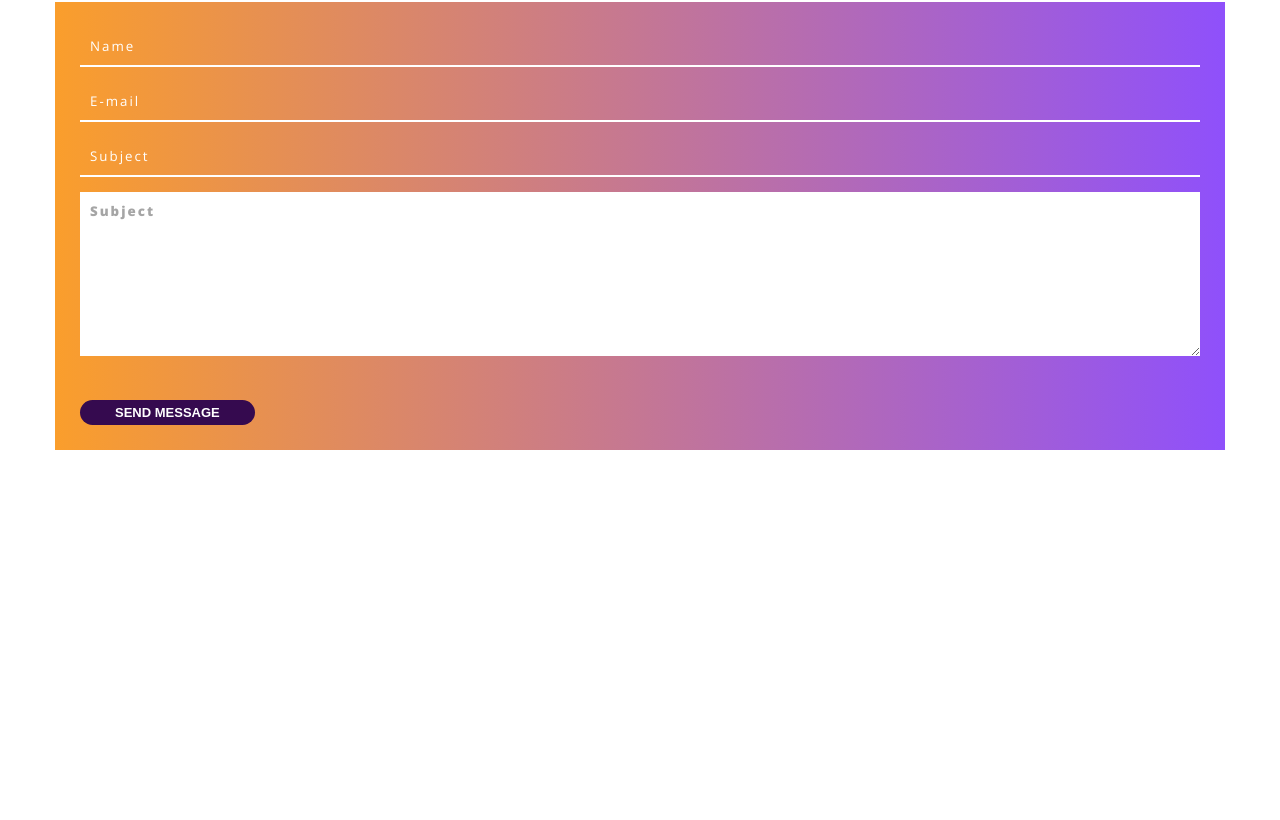
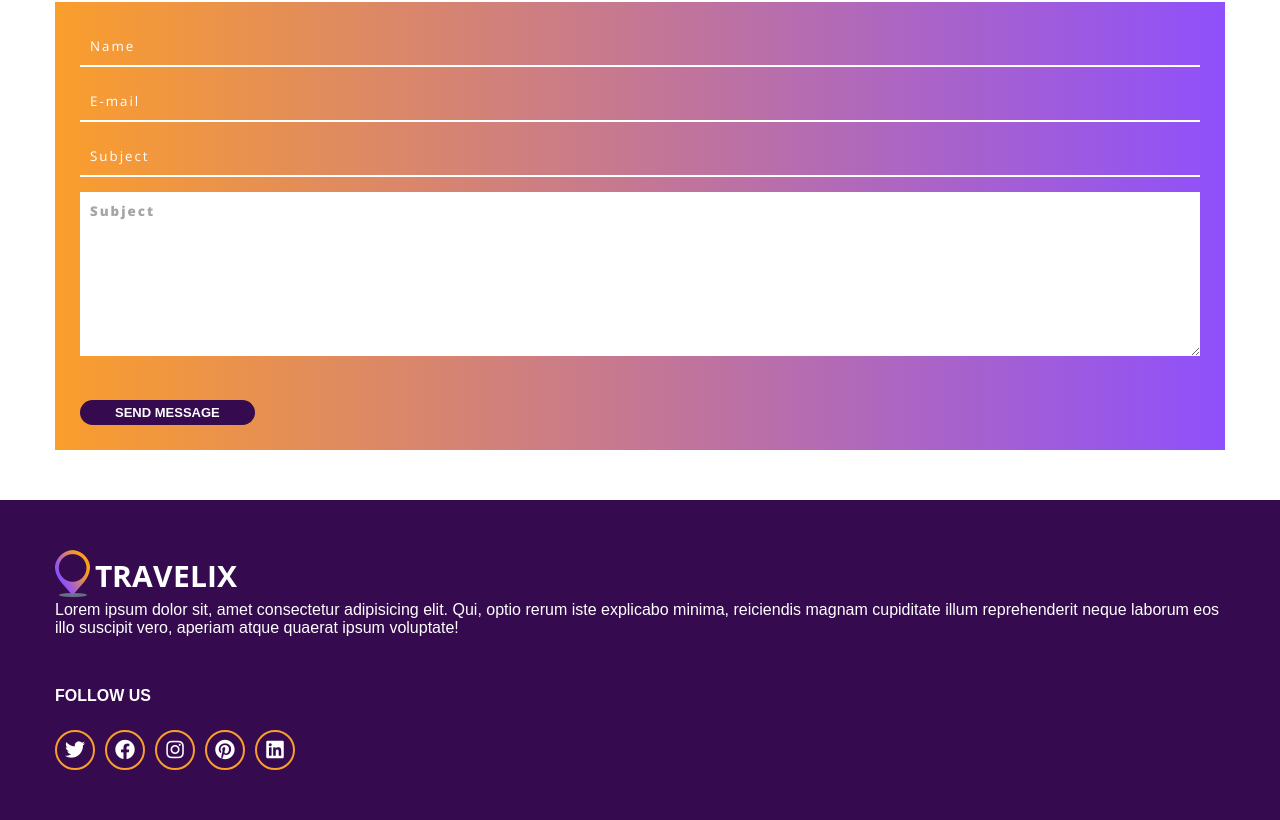
Before and after one commit to standlyfaustina/hotelwebsiteresponsive-, a plain HTML site: page index.html in a window 1280 px wide. Shown: the part 3367-4187 px from the top of the page. Before the commit the page ends 3867 px from the top, so only its background shows below. Drawn offline with nearby package versions, Linux system fonts and the light colour scheme.

Commit message:
footer and scroll/header

```diff
--- a/index.html
+++ b/index.html
@@ -271,6 +271,29 @@
               </div>
           </div>
       </section>
+      <!-- Footer section -->
+      <footer class="footer">
+          <div class="container">
+              <div class="footer-content">
+                  <div class="footer-content-brand">
+                      <a href="" class="logo"><img src="images/logo.png" alt="" class="logo-image"></a>
+                      <div class="paragraph">
+                          Lorem ipsum dolor sit, amet consectetur adipisicing elit. Qui, optio rerum iste explicabo minima, reiciendis magnam cupiditate illum reprehenderit neque laborum eos illo suscipit vero, aperiam atque quaerat ipsum voluptate!
+                      </div>
+                  </div>
+                  <div class="social-media-wrap">
+                      <h4 class="footer-heading">Follow us</h4>
+                      <div class="social-media">
+                          <a href="#" class="sm-lnk"><i class="fab fa-twitter"></i></a>
+                          <a href="#" class="sm-lnk"><i class="fab fa-facebook"></i></a>
+                          <a href="#" class="sm-lnk"><i class="fab fa-instagram"></i></a>
+                          <a href="#" class="sm-lnk"><i class="fab fa-pinterest"></i></a>
+                          <a href="#" class="sm-lnk"><i class="fab fa-linkedin"></i></a>
+                      </div>
+                  </div>
+              </div>
+          </div>
+      </footer>
   </main>
     <script src="main.js"></script>
 </body>
--- a/main.js
+++ b/main.js
@@ -3,6 +3,11 @@
 let header = document.querySelector('.header');
 let hamburgerMenu = document.querySelector('.hamburger-menu');
 
+window.addEventListener('scroll', function(){
+    let windowPosition = window.scrollY > 0;
+    header.classList.toggle('active', windowPosition)
+})
+
 hamburgerMenu.addEventListener('click', function(){
     header.classList.toggle('menu-open');
 })
--- a/styles.css
+++ b/styles.css
@@ -65,6 +65,10 @@ section{
     left: 0;
     background-color: var(--purple-transparent);
     z-index: 999;
+}
+
+.header.active{
+    background-color: var(--purple-solid);
 }
 
 /* Header--nav */
@@ -472,3 +476,51 @@ section{
 .contact-form .input:focus + .bar::after{
     transform: scaleX(1);
 }
+
+/* Footer Section */
+
+.footer{
+    padding: 5rem 0;
+    background-color: var(--purple-solid);
+    color: #fff;
+}
+
+.footer-content-brand{
+    margin-bottom: 5rem;
+
+}
+
+.footer .paragraph{
+    color: inherit;
+}
+
+.footer-heading{
+    text-transform: uppercase;
+    margin-bottom: 2.5rem;
+}
+
+.social-media{
+    display: flex;
+}
+
+.sm-lnk{
+    width: 4rem;
+    height: 4rem;
+    font-size: 2rem;
+    border: 2px solid var(--yellow-solid);
+    border-radius: 50%;
+    display: flex;
+    justify-content: center;
+    align-items: center;
+    margin-right: 1rem;
+    transition:background-color .5s;
+}
+
+.sm-lnk:hover{
+    background-color: var(--yellow-solid);
+    color: var(--dark-color);
+}
+
+.sm-link i{
+    margin: auto;
+}
```
